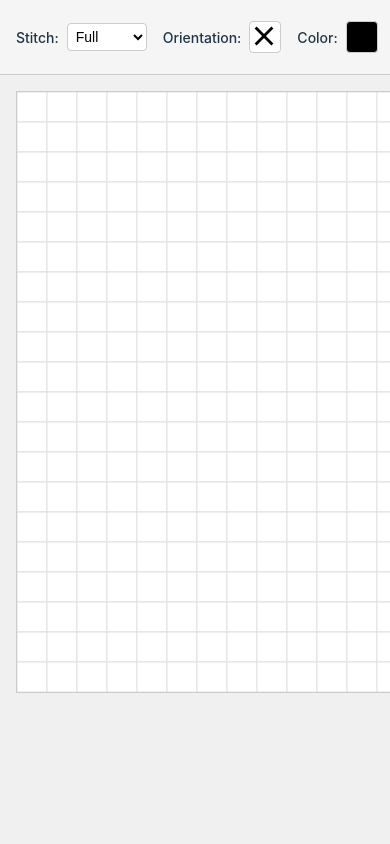
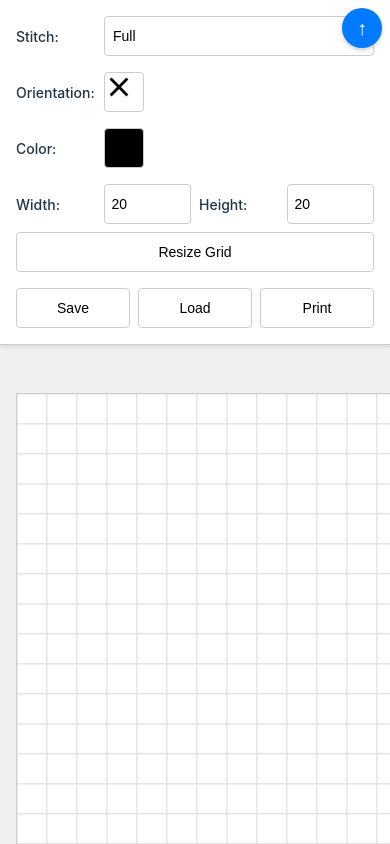
Before and after one commit to jfgordon2/cross-stitch-designer, a React (Vite) app: page / in a window 390 px wide. Built offline with nearby package versions, Linux system fonts and the light colour scheme.

Commit message:
basic mobile friendliness

```diff
--- a/src/App.css
+++ b/src/App.css
@@ -71,3 +71,13 @@ label {
   font-size: 14px;
   font-weight: 500;
 }
+
+@media (max-width: 768px) {
+  .app {
+    padding-top: 0;
+  }
+
+  .grid-container {
+    padding-top: 48px; /* Space for the toggle button only */
+  }
+}
--- /dev/null
+++ b/src/components/ColorSelect.css
@@ -0,0 +1,141 @@
+.color-select {
+  position: relative;
+  display: flex;
+  align-items: center;
+  height: 100%;
+}
+
+.color-select-button {
+  width: 32px;
+  height: 32px;
+  padding: 0;
+  border: 1px solid #ccc;
+  border-radius: 4px;
+  cursor: pointer;
+  display: flex;
+  align-items: center;
+  justify-content: center;
+}
+
+.color-dropdown {
+  position: absolute;
+  top: 100%;
+  left: 0;
+  margin-top: 4px;
+  background-color: white;
+  border: 1px solid #ccc;
+  border-radius: 4px;
+  padding: 8px;
+  z-index: 1000;
+  box-shadow: 0 2px 4px rgba(0,0,0,0.1);
+  min-width: 200px;
+}
+
+.color-grid {
+  display: grid;
+  grid-template-columns: repeat(5, 1fr);
+  gap: 4px;
+  margin-bottom: 8px;
+}
+
+.color-swatch {
+  width: 32px;
+  height: 32px;
+  padding: 0;
+  border-radius: 4px;
+  cursor: pointer;
+  display: flex;
+  align-items: center;
+  justify-content: center;
+}
+
+.color-swatch.selected {
+  border: 2px solid #007bff;
+}
+
+.color-swatch:not(.selected) {
+  border: 1px solid #ccc;
+}
+
+.custom-color-button {
+  width: 100%;
+  padding: 4px;
+  margin-top: 4px;
+  border: 1px solid #ccc;
+  border-radius: 4px;
+  cursor: pointer;
+  height: 32px;
+}
+
+.custom-color-button.active {
+  background-color: #e0e0e0;
+}
+
+.custom-color-button:not(.active) {
+  background-color: white;
+}
+
+.color-slider-container {
+  margin-top: 8px;
+  display: flex;
+  flex-direction: column;
+  gap: 8px;
+}
+
+.color-slider {
+  display: flex;
+  align-items: center;
+  gap: 0.5rem;
+}
+
+.color-slider label {
+  width: 20px;
+}
+
+.color-slider input[type="range"] {
+  flex: 1;
+}
+
+.color-slider input[type="number"] {
+  width: 50px;
+  padding: 2px 4px;
+}
+
+.custom-color-preview {
+  width: 100%;
+  height: 32px;
+  margin-top: 4px;
+  border: 1px solid #ccc;
+  border-radius: 4px;
+  cursor: pointer;
+  padding: 0;
+}
+
+@media (max-width: 768px) {
+  .color-select-button {
+    width: 40px;
+    height: 40px;
+  }
+
+  .color-dropdown {
+    position: fixed;
+    left: 50%;
+    top: 50%;
+    transform: translate(-50%, -50%);
+    max-width: 90vw;
+    width: max-content;
+    box-shadow: 0 4px 12px rgba(0,0,0,0.2);
+    padding: 16px;
+  }
+
+  .color-swatch,
+  .custom-color-button,
+  .custom-color-preview {
+    height: 40px;
+  }
+
+  .color-slider input[type="range"],
+  .color-slider input[type="number"] {
+    min-height: 40px;
+  }
+}
--- /dev/null
+++ b/src/components/OrientationSelect.css
@@ -0,0 +1,76 @@
+.orientation-container {
+  position: relative;
+}
+
+.orientation-button {
+  width: 32px;
+  height: 32px;
+  padding: 0;
+  border: 1px solid #ccc;
+  border-radius: 4px;
+  background-color: white;
+  cursor: pointer;
+  position: relative;
+  display: flex;
+  align-items: center;
+  justify-content: center;
+}
+
+.orientation-dropdown {
+  position: absolute;
+  top: 100%;
+  left: 0;
+  margin-top: 4px;
+  background-color: white;
+  border: 1px solid #ccc;
+  border-radius: 4px;
+  padding: 4px;
+  display: grid;
+  grid-template-columns: repeat(2, 1fr);
+  gap: 4px;
+  z-index: 1000;
+  box-shadow: 0 2px 4px rgba(0,0,0,0.1);
+}
+
+.orientation-option {
+  width: 32px;
+  height: 32px;
+  padding: 0;
+  border-radius: 4px;
+  background-color: white;
+  cursor: pointer;
+  position: relative;
+  display: flex;
+  align-items: center;
+  justify-content: center;
+}
+
+.orientation-option.selected {
+  border: 2px solid #007bff;
+}
+
+.orientation-option:not(.selected) {
+  border: 1px solid #ccc;
+}
+
+@media (max-width: 768px) {
+  .orientation-button,
+  .orientation-option {
+    width: 40px;
+    height: 40px;
+  }
+
+  .orientation-dropdown {
+    position: fixed;
+    left: 50%;
+    top: 50%;
+    transform: translate(-50%, -50%);
+    background-color: white;
+    padding: 16px;
+    grid-template-columns: repeat(3, 1fr);
+    gap: 12px;
+    max-width: 90vw;
+    width: max-content;
+    box-shadow: 0 4px 12px rgba(0,0,0,0.2);
+  }
+}
--- a/src/components/PrintButton.tsx
+++ b/src/components/PrintButton.tsx
@@ -247,13 +247,7 @@ export const PrintButton: React.FC<PrintButtonProps> = ({ project, gridRef }) =>
   return (
     <button
       onClick={handlePrint}
-      style={{
-        padding: '4px 12px',
-        borderRadius: '4px',
-        border: '1px solid #ccc',
-        backgroundColor: 'white',
-        cursor: 'pointer'
-      }}
+      className="toolbar-button"
     >
       Print
     </button>
--- /dev/null
+++ b/src/components/Toolbar.css
@@ -0,0 +1,100 @@
+.toolbar {
+  display: flex;
+  gap: 1rem;
+  padding: 1rem;
+  background-color: #f5f5f5;
+  border-bottom: 1px solid #ccc;
+  align-items: center;
+  flex-wrap: wrap;
+}
+
+.toolbar-group {
+  display: flex;
+  gap: 0.5rem;
+  align-items: center;
+}
+
+.toolbar-input {
+  width: 60px;
+  padding: 4px;
+  border-radius: 4px;
+  border: 1px solid #ccc;
+}
+
+.toolbar-select {
+  padding: 4px;
+  border-radius: 4px;
+  border: 1px solid #ccc;
+  min-width: 80px;
+}
+
+.toolbar-button {
+  padding: 4px 12px;
+  border-radius: 4px;
+  border: 1px solid #ccc;
+  background-color: white;
+  cursor: pointer;
+}
+
+.toolbar-toggle {
+  display: none;
+  position: fixed;
+  top: 8px;
+  right: 8px;
+  z-index: 1001;
+  width: 40px;
+  height: 40px;
+  border-radius: 20px;
+  background-color: #007bff;
+  color: white;
+  border: none;
+  cursor: pointer;
+  box-shadow: 0 2px 4px rgba(0,0,0,0.2);
+  justify-content: center;
+  align-items: center;
+  font-size: 20px;
+}
+
+@media (max-width: 768px) {
+  .toolbar {
+    position: fixed;
+    top: 0;
+    left: 0;
+    right: 0;
+    flex-direction: column;
+    align-items: stretch;
+    background-color: white;
+    box-shadow: 0 2px 4px rgba(0,0,0,0.1);
+    z-index: 1000;
+    transition: transform 0.3s ease-in-out;
+    max-height: 80vh;
+    overflow-y: auto;
+  }
+
+  .toolbar.collapsed {
+    transform: translateY(-100%);
+  }
+
+  .toolbar:not(.collapsed) ~ * {
+    margin-top: var(--toolbar-height, 0px);
+  }
+
+  .toolbar-toggle {
+    display: flex;
+  }
+
+  .toolbar-input,
+  .toolbar-select,
+  .toolbar-button {
+    flex: 1;
+    min-height: 40px;
+  }
+
+  .toolbar-group {
+    flex-wrap: wrap;
+  }
+
+  .toolbar label {
+    min-width: 80px;
+  }
+}
--- a/src/components/Toolbar.tsx
+++ b/src/components/Toolbar.tsx
@@ -1,9 +1,10 @@
-import React, { useCallback, useMemo } from 'react';
+import React, { useCallback, useMemo, useState, useRef, useEffect } from 'react';
 import { Color, Project, StitchType } from '../types';
 import { ORIENTATION_OPTIONS } from '../constants';
 import { OrientationSelect } from './OrientationSelect';
 import { ColorSelect } from './ColorSelect';
 import { PrintButton } from './PrintButton';
+import './Toolbar.css';
 
 interface ToolbarProps {
   selectedStitch: StitchType;
@@ -23,28 +24,6 @@ interface ToolbarProps {
   onLoad: () => void;
 }
 
-const buttonStyle = {
-  padding: '4px 12px',
-  borderRadius: '4px',
-  border: '1px solid #ccc',
-  backgroundColor: 'white',
-  cursor: 'pointer'
-} as const;
-
-const inputStyle = {
-  width: '60px',
-  padding: '4px',
-  borderRadius: '4px',
-  border: '1px solid #ccc'
-} as const;
-
-const selectStyle = {
-  padding: '4px',
-  borderRadius: '4px',
-  border: '1px solid #ccc',
-  minWidth: '80px'
-} as const;
-
 export const Toolbar = React.memo<ToolbarProps>(({
   selectedStitch,
   selectedOrientation,
@@ -62,11 +41,30 @@ export const Toolbar = React.memo<ToolbarProps>(({
   onSave,
   onLoad,
 }) => {
+  const [isCollapsed, setIsCollapsed] = useState(false);
+  const toolbarRef = useRef<HTMLDivElement>(null);
+
   // Memoize stitch types to prevent recreation on each render
   const stitchTypes = useMemo(() =>
     Object.keys(ORIENTATION_OPTIONS) as StitchType[],
     []
   );
+
+  // Set toolbar height CSS variable for mobile padding
+  useEffect(() => {
+    const updateToolbarHeight = () => {
+      if (toolbarRef.current && window.innerWidth <= 768) {
+        const height = toolbarRef.current.offsetHeight;
+        document.documentElement.style.setProperty('--toolbar-height', `${height}px`);
+      } else {
+        document.documentElement.style.setProperty('--toolbar-height', '0px');
+      }
+    };
+
+    updateToolbarHeight();
+    window.addEventListener('resize', updateToolbarHeight);
+    return () => window.removeEventListener('resize', updateToolbarHeight);
+  }, []);
 
   // Memoize handlers
   const handleStitchChange = useCallback((e: React.ChangeEvent<HTMLSelectElement>) => {
@@ -85,20 +83,22 @@ export const Toolbar = React.memo<ToolbarProps>(({
   }, [onHeightChange]);
 
   return (
-    <div style={{
-      display: 'flex',
-      gap: '1rem',
-      padding: '1rem',
-      backgroundColor: '#f5f5f5',
-      borderBottom: '1px solid #ccc',
-      alignItems: 'center'
-    }}>
-      <div style={{ display: 'flex', gap: '0.5rem', alignItems: 'center' }}>
+    <>
+      <button
+        className="toolbar-toggle"
+        onClick={() => setIsCollapsed(!isCollapsed)}
+        aria-label={isCollapsed ? "Expand toolbar" : "Collapse toolbar"}
+      >
+        {isCollapsed ? '↓' : '↑'}
+      </button>
+
+      <div ref={toolbarRef} className={`toolbar ${isCollapsed ? 'collapsed' : ''}`}>
+        <div className="toolbar-group">
           <label>Stitch:</label>
           <select
             value={selectedStitch}
             onChange={handleStitchChange}
-          style={selectStyle}
+            className="toolbar-select"
           >
             {stitchTypes.map(type => (
               <option key={type} value={type}>{type}</option>
@@ -106,7 +106,7 @@ export const Toolbar = React.memo<ToolbarProps>(({
           </select>
         </div>
 
-      <div style={{ display: 'flex', gap: '0.5rem', alignItems: 'center' }}>
+        <div className="toolbar-group">
           <label>Orientation:</label>
           <OrientationSelect
             selectedStitch={selectedStitch}
@@ -115,7 +115,7 @@ export const Toolbar = React.memo<ToolbarProps>(({
           />
         </div>
 
-      <div style={{ display: 'flex', gap: '0.5rem', alignItems: 'center' }}>
+        <div className="toolbar-group">
           <label>Color:</label>
           <ColorSelect
             selectedColor={selectedColor}
@@ -123,14 +123,14 @@ export const Toolbar = React.memo<ToolbarProps>(({
           />
         </div>
 
-      <div style={{ display: 'flex', gap: '0.5rem', alignItems: 'center' }}>
+        <div className="toolbar-group">
           <label>Width:</label>
           <input
             type="number"
             min="1"
             value={width}
             onChange={handleWidthChange}
-          style={inputStyle}
+            className="toolbar-input"
           />
           <label>Height:</label>
           <input
@@ -138,32 +138,33 @@ export const Toolbar = React.memo<ToolbarProps>(({
             min="1"
             value={height}
             onChange={handleHeightChange}
-          style={inputStyle}
+            className="toolbar-input"
           />
           <button
             onClick={onResize}
-          style={buttonStyle}
+            className="toolbar-button"
           >
             Resize Grid
           </button>
         </div>
 
-      <div style={{ display: 'flex', gap: '0.5rem', alignItems: 'center' }}>
+        <div className="toolbar-group">
           <button
             onClick={onSave}
-          style={buttonStyle}
+            className="toolbar-button"
           >
             Save
           </button>
           <button
             onClick={onLoad}
-          style={buttonStyle}
+            className="toolbar-button"
           >
             Load
           </button>
           <PrintButton project={project} gridRef={gridRef} />
         </div>
       </div>
+    </>
   );
 });
 
```
Also changed, not shown: src/components/ColorSelect.tsx (+14 -73 lines), src/components/OrientationSelect.tsx (+5 -44 lines). Lines whose indentation alone changed are shown as unchanged.
